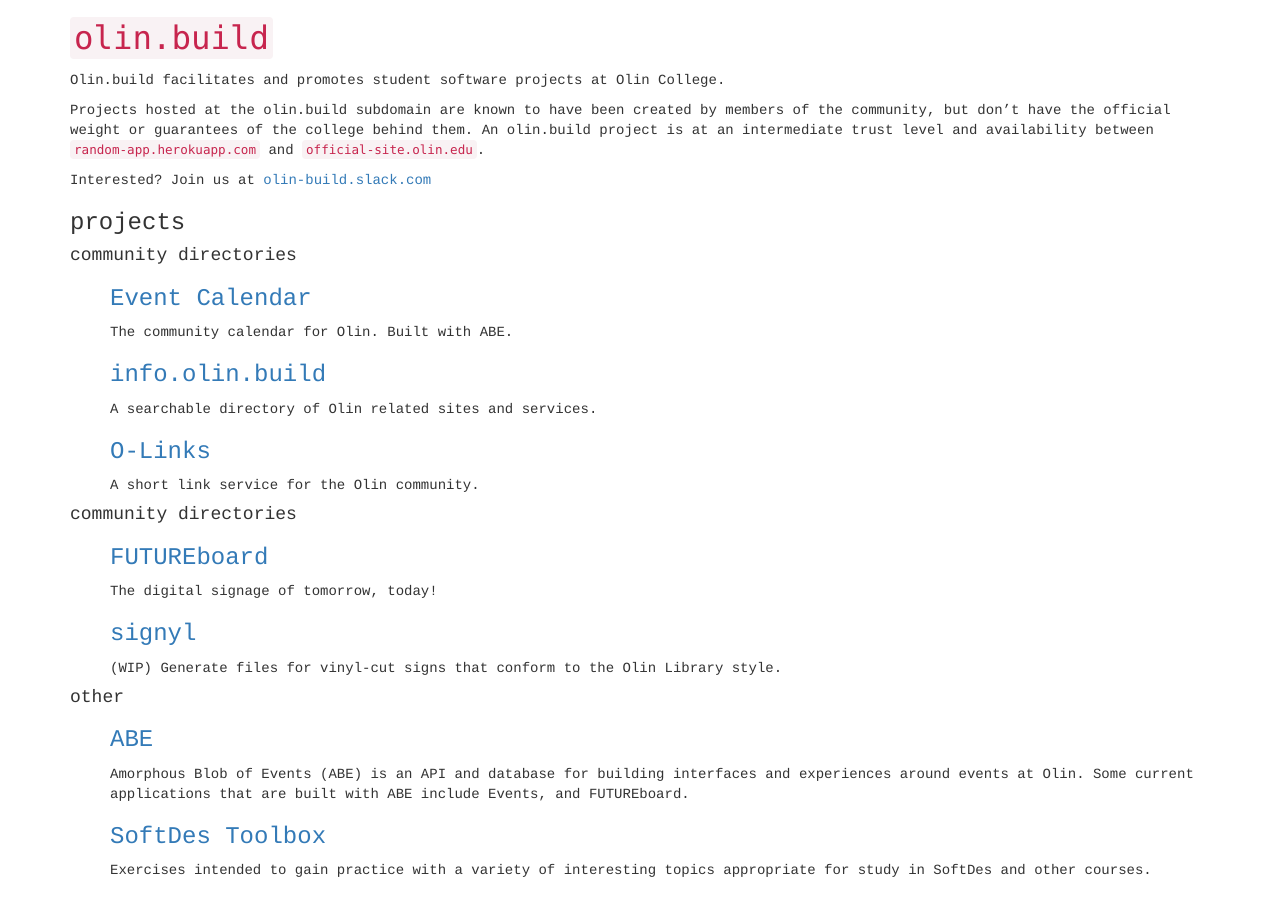
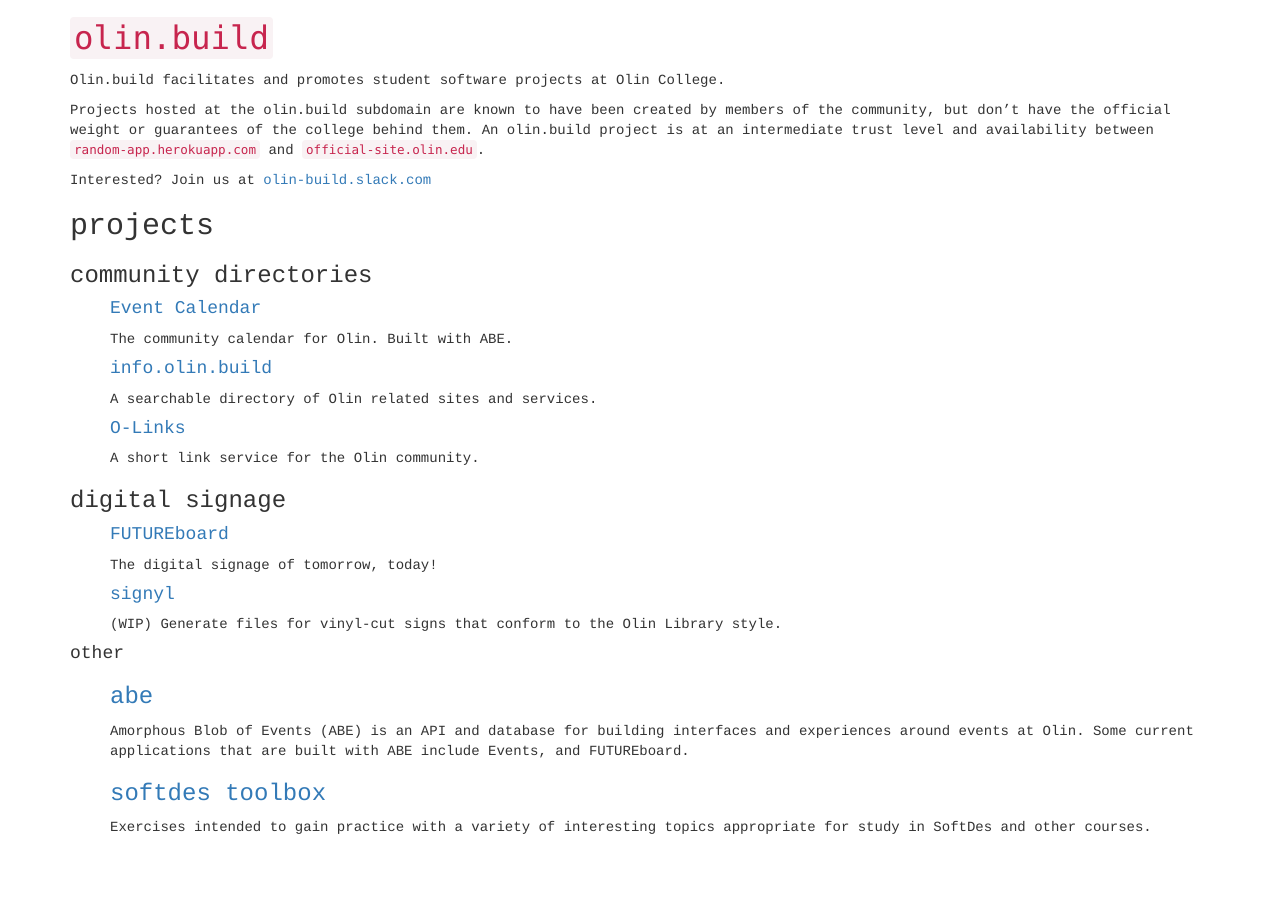
Before and after one commit to olin-build/olin.build, a Jekyll site: the page built from index.md, in a window 1280 px wide. Built offline with Jekyll 4.4.1, drawn with Linux system fonts in a browser that asks for light colours; our own code applies the rules of GitHub Pages for plain Markdown files.

Commit message:
Move lowercasing to CSS

```diff
--- a/_data/categories.yml
+++ b/_data/categories.yml
@@ -1,4 +1,4 @@
-- name: community directories
+- name: Community Directories
   key: directory
-- name: digital signage
+- name: Digital Signage
   key: signage
--- a/_layouts/home.html
+++ b/_layouts/home.html
@@ -24,15 +24,14 @@
   </head>
 
   <body>
-
     <div class="container">
       <div class="starter-template">
           {{ content }}
       </div>
-      <h3>projects</h3>
+      <h2>Projects</h2>
       {% assign visited = '' | split: ',' %}
       {% for cat in site.data.categories %}
-        <h4>community directories</h4>
+        <h3>{{ cat.name }}</h3>
         <ul class="project-list">
           {% assign projects = site.projects | where_exp: "project", "project.categories contains cat.key" %}
           {% for project in projects %}
@@ -44,7 +43,7 @@
                 {% else %}
                 <a href="{{ post.url | relative_url }}">
                 {% endif %}
-                  <h3>{{ project.title }}</h2>
+                <h4>{{ project.title }}</h4>
                 </a>
                 <span class="project-meta">
                   {{ project.description }}
--- a/_sass/olin-build.scss
+++ b/_sass/olin-build.scss
@@ -1,5 +1,4 @@
 @charset "utf-8";
-
 * {
     font-family: 'courier';
 }
@@ -8,7 +7,12 @@ ul {
     list-style-type: none;
 }
 
-.project-list h3 {
+h2,
+h3 {
+    text-transform: lowercase;
+}
+
+.project-list h4 {
     list-style: none;
     margin-left: 0;
     padding-left: 1em;
```
Lines whose indentation alone changed are shown as unchanged.
